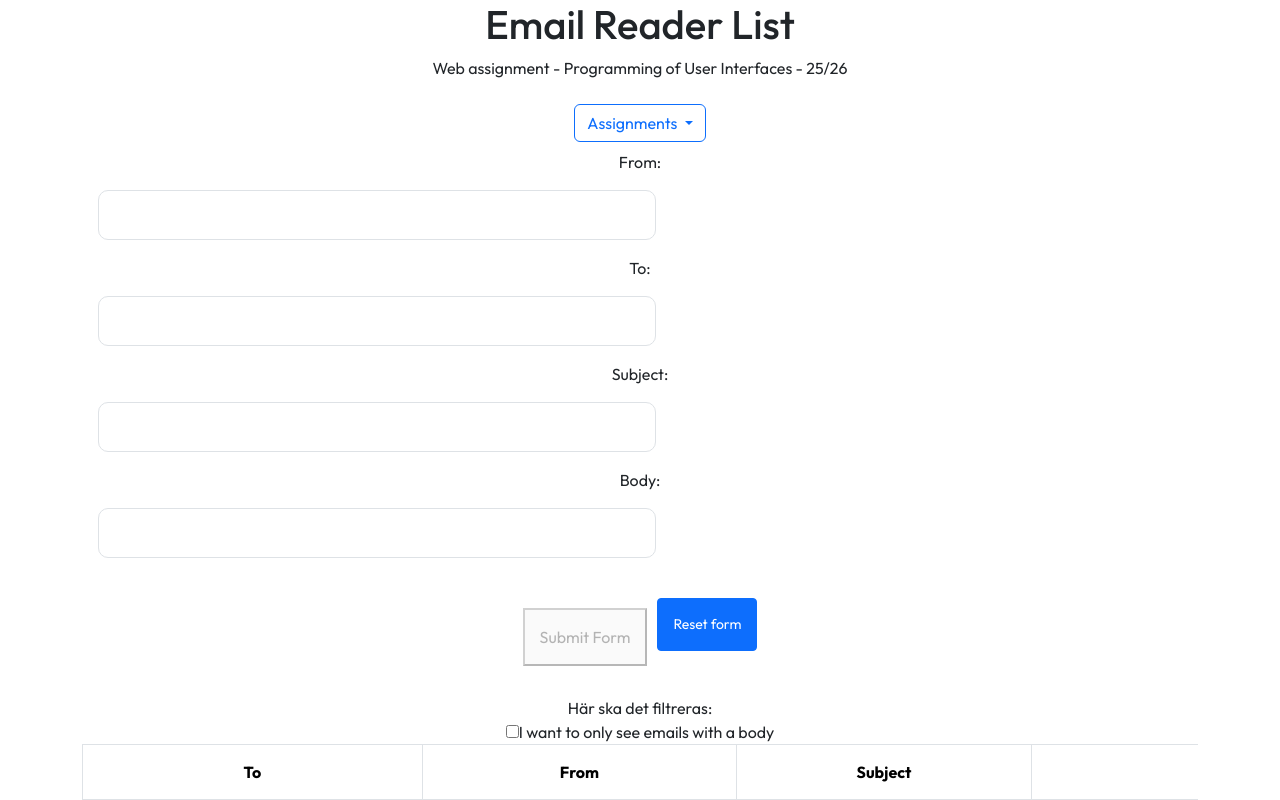
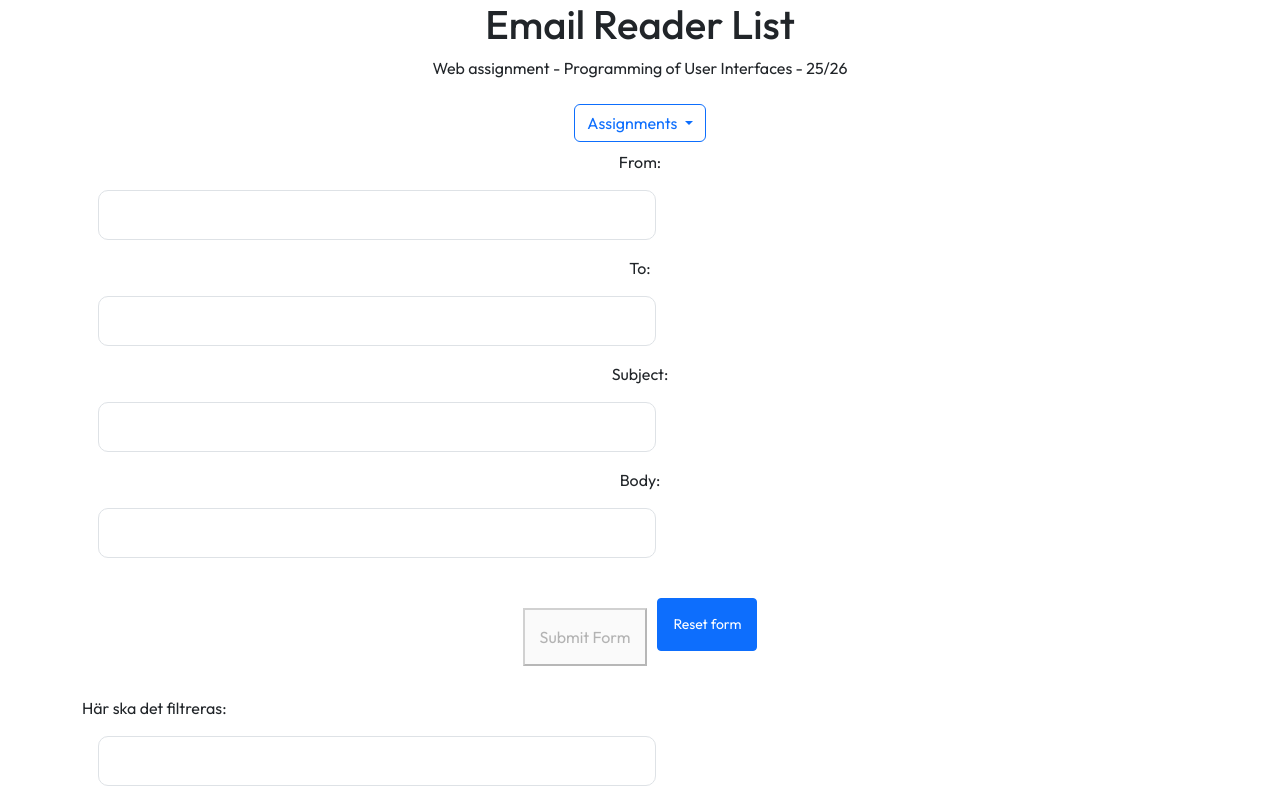
Before and after one commit to anjo2057/email-reader-list, an Angular app: page /email-with-service in a window 1280 px wide. Shown: the top 800 px of the page. Built offline with nearby package versions, Linux system fonts and the light colour scheme.

Commit message:
feat: added filter with text

```diff
--- a/src/app/email-with-service/email-with-service.html
+++ b/src/app/email-with-service/email-with-service.html
@@ -106,8 +106,9 @@
 </form>
 
 <div>
-  <label>Här ska det filtreras:</label>
-  <!-- <input type="text" [(ngModel)]="filterText" /> -->
+<div style="display: flex; flex-direction: column; align-items: flex-start;"></div>
+    <label style="align-self: flex-start; text-align: left; width: 100%;">Här ska det filtreras:</label>
+    <input type="text" class="form-control" [(ngModel)]="filterText" />
 </div>
 
 <input type="checkbox" id="idfk" name="bodies" value="Bike" [(ngModel)]="filterByBody" />
@@ -123,25 +124,20 @@
       </tr>
     </thead>
     <tbody>
-      <tr *ngFor="let email of emails | emailPipe : filterByBody">
+      <tr *ngFor="let email of emails | emailPipe : filterByBody | filterWithText: filterText">
         <td>{{ email.sender }}</td>
         <td>{{ email.reciver }}</td>
         <td>{{ email.subject }}</td>
         <td>
-        <button (click)="showEmailInfo(email)" class="btn btn-primary btn-sm mr-1">View</button>
-        <div *ngIf="selectedEmail?.id === email.id">
+          <button (click)="showEmailInfo(email)" class="btn btn-primary btn-sm mr-1">View</button>
+          <div *ngIf="selectedEmail?.id === email.id">
             ID: {{ selectedEmail.id }} <br />
             From: {{ selectedEmail.sender }} <br />
             To: {{ selectedEmail.reciver }} <br />
             Subject: {{ selectedEmail.subject }} <br />
             Body: {{ selectedEmail.body }} <br />
-        </div>
-        <!-- TODO: hur fan implementerar man showEmailInfo() ???-->
-        <!-- <div class="alert alert-success alert-dismissable" *ngIf="email">
-          <h4>
-            We have a student to view!! <br />
-          </h4>
-        </div> -->
+          </div>
+        </td>
       </tr>
     </tbody>
   </table>
--- a/src/app/email-with-service/email-with-service.ts
+++ b/src/app/email-with-service/email-with-service.ts
@@ -8,10 +8,11 @@ import { HighlightDirective } from './../directives/highlight.directive';
 import { EmailService } from '../services/email-service';
 import { EmailPipePipe } from '../pipes/email-pipe-pipe';
 import { Observable } from 'rxjs';
+import { FilterWithTextPipe } from '../pipes/filter-with-text-pipe';
 
 @Component({
   selector: 'email-with-service',
-  imports: [FormsModule, CommonModule, HighlightDirective, EmailPipePipe],
+  imports: [FormsModule, CommonModule, HighlightDirective, EmailPipePipe, FilterWithTextPipe],
   templateUrl: './email-with-service.html',
   styleUrls: ['./email-with-service.css'],
 })
@@ -27,6 +28,8 @@ export class EmailWithService implements OnInit {
     body: '',
   };
   emails: Email[] = [];
+
+  filterText: string = '';
 
   email: Email = {
     id: 0,
--- a/src/app/pipes/filter-with-text-pipe.ts
+++ b/src/app/pipes/filter-with-text-pipe.ts
@@ -1,5 +1,4 @@
 import { Pipe, PipeTransform , Injectable} from '@angular/core';
-import { EmailService } from '../services/email-service';
 
 @Pipe({
   name: 'filterWithText',
```
